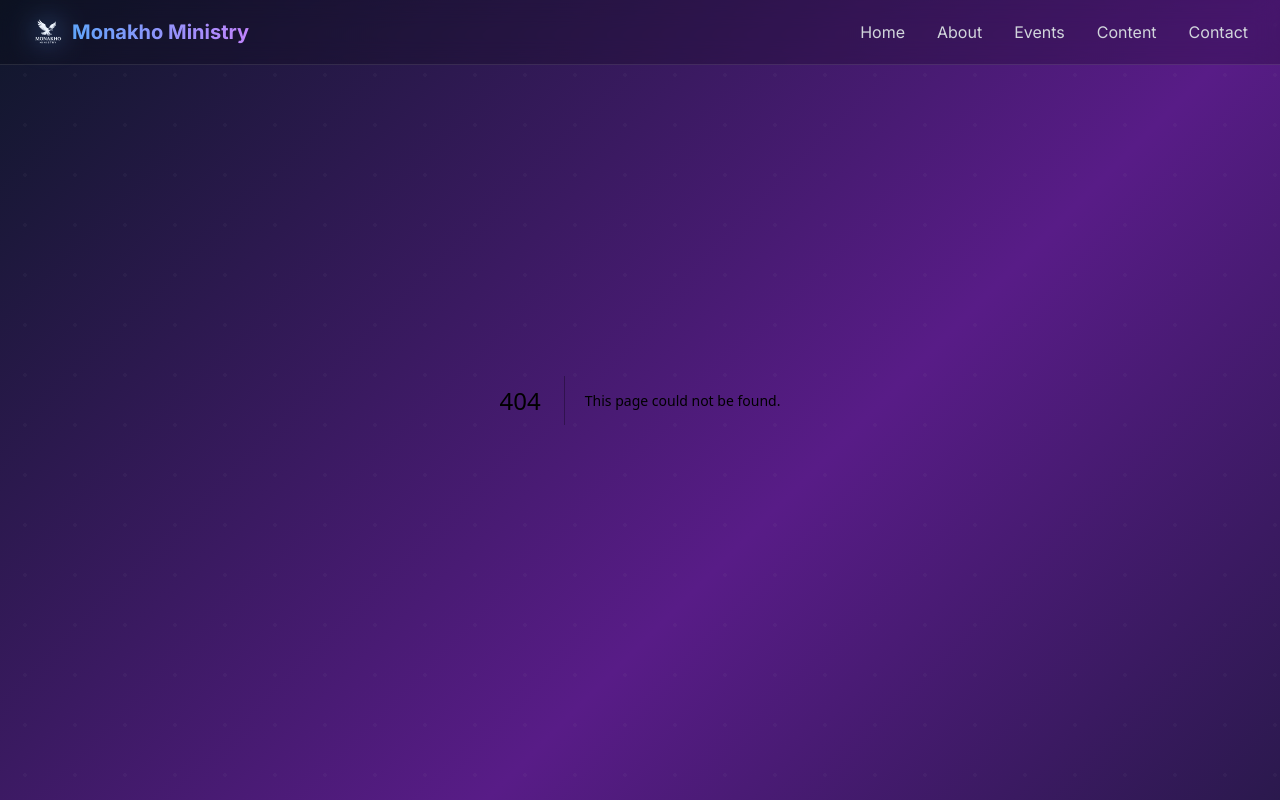
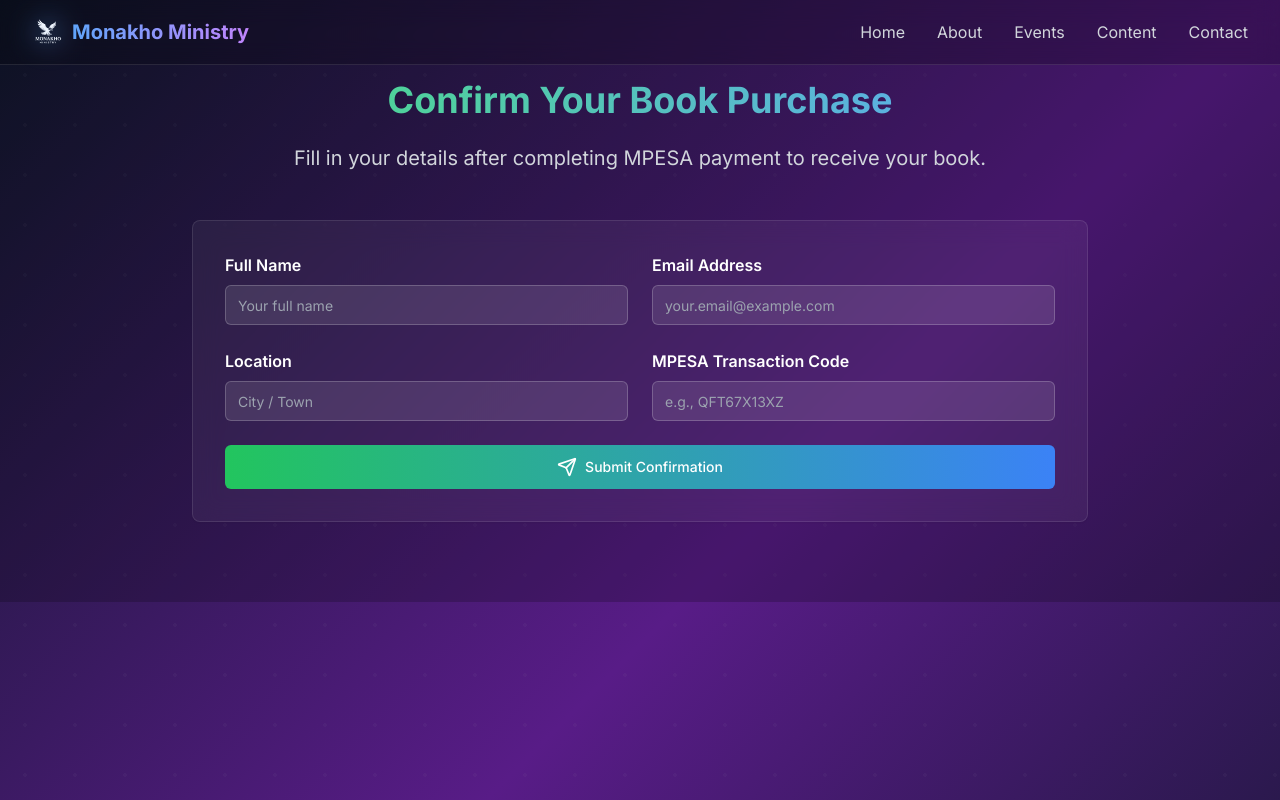
Before and after one commit to AstraExpo/monakho-site, a Next.js app: page /purchase in a window 1280 px wide. Before the commit this address had no page. Shown: the top 800 px of the page. Built offline with nearby package versions, Linux system fonts and the light colour scheme.

Commit message:
Shorter method of book purchase via MPESA

```diff
--- /dev/null
+++ b/app/api/purchase/route.ts
@@ -0,0 +1,27 @@
+import { NextResponse } from 'next/server';
+import { Resend } from 'resend';
+
+const resend = new Resend(process.env.RESEND_API_KEY);
+
+export async function POST(req: Request) {
+  const body = await req.json();
+
+  try {
+    await resend.emails.send({
+      from: "onboarding@resend.dev",
+      to: 'monakhoministry@gmail.com',
+      subject: 'Book Purchase Confirmation',
+      html: `
+        <p><strong>Name:</strong> ${body.name}</p>
+        <p><strong>Email:</strong> ${body.email}</p>
+        <p><strong>Location:</strong> ${body.location}</p>
+        <p><strong>Transaction Code:</strong> ${body.code}</p>
+      `,
+    });
+
+    return NextResponse.json({ status: 'ok' });
+  } catch (err) {
+    console.error(err);
+    return NextResponse.json({ error: 'Failed to send email' }, { status: 500 });
+  }
+}
--- /dev/null
+++ b/app/book/page.tsx
@@ -0,0 +1,10 @@
+import { MpesaPaymentDialog } from "@/components/BuyBook";
+import React from "react";
+
+export default function Book() {
+  return (
+    <div className="items-center justify-center my-10 mx-10">
+      <MpesaPaymentDialog />
+    </div>
+  );
+}
--- /dev/null
+++ b/app/purchase/page.tsx
@@ -0,0 +1,162 @@
+"use client";
+
+import { Button } from "@/components/ui/button";
+import { Card, CardContent } from "@/components/ui/card";
+import { Input } from "@/components/ui/input";
+import { Send } from "lucide-react";
+import { useState } from "react";
+
+export default function BookPurchaseForm() {
+  const [formData, setFormData] = useState({
+    name: "",
+    email: "",
+    location: "",
+    code: "",
+  });
+
+  const [status, setStatus] = useState<"idle" | "sending" | "sent">("idle");
+
+  const handleChange = (e: React.ChangeEvent<HTMLInputElement>) => {
+    setFormData({ ...formData, [e.target.name]: e.target.value });
+  };
+
+  const handleSubmit = async (e: React.FormEvent) => {
+    e.preventDefault();
+    setStatus("sending");
+
+    const res = await fetch("/api/purchase", {
+      method: "POST",
+      body: JSON.stringify(formData),
+    });
+
+    if (res.ok) {
+      setStatus("sent");
+      setFormData({ name: "", email: "", location: "", code: "" });
+    } else {
+      alert("Something went wrong. Try again.");
+      setStatus("idle");
+    }
+  };
+
+  if (status === "sent") {
+    return (
+      <div className="p-6 max-w-2xl mx-auto text-center text-white">
+        <h2 className="text-2xl font-bold mb-2">Order Received!</h2>
+        <p className="text-lg">
+          Your book will be delivered to your email shortly.
+        </p>
+      </div>
+    );
+  }
+
+  return (
+    <section className="py-20 px-4 bg-black/20" id="BookPurchaseForm">
+      <div className="max-w-4xl mx-auto">
+        <div className="text-center mb-12">
+          <h2 className="text-4xl font-bold mb-6 bg-gradient-to-r from-green-400 to-blue-400 bg-clip-text text-transparent">
+            Confirm Your Book Purchase
+          </h2>
+          <p className="text-xl text-gray-300">
+            Fill in your details after completing MPESA payment to receive your
+            book.
+          </p>
+        </div>
+
+        <Card className="bg-white/5 backdrop-blur-md border-white/10">
+          <CardContent className="p-8">
+            <form onSubmit={handleSubmit} className="space-y-6">
+              <div className="grid grid-cols-1 md:grid-cols-2 gap-6">
+                <div>
+                  <label
+                    htmlFor="name"
+                    className="block text-white font-semibold mb-2"
+                  >
+                    Full Name
+                  </label>
+                  <Input
+                    id="name"
+                    name="name"
+                    type="text"
+                    required
+                    value={formData.name}
+                    onChange={handleChange}
+                    placeholder="Your full name"
+                    className="bg-white/10 border-white/20 text-white placeholder:text-gray-400"
+                  />
+                </div>
+                <div>
+                  <label
+                    htmlFor="email"
+                    className="block text-white font-semibold mb-2"
+                  >
+                    Email Address
+                  </label>
+                  <Input
+                    id="email"
+                    name="email"
+                    type="email"
+                    required
+                    value={formData.email}
+                    onChange={handleChange}
+                    placeholder="your.email@example.com"
+                    className="bg-white/10 border-white/20 text-white placeholder:text-gray-400"
+                  />
+                </div>
+              </div>
+
+              <div className="grid grid-cols-1 md:grid-cols-2 gap-6">
+                <div>
+                  <label
+                    htmlFor="location"
+                    className="block text-white font-semibold mb-2"
+                  >
+                    Location
+                  </label>
+                  <Input
+                    id="location"
+                    name="location"
+                    type="text"
+                    required
+                    value={formData.location}
+                    onChange={handleChange}
+                    placeholder="City / Town"
+                    className="bg-white/10 border-white/20 text-white placeholder:text-gray-400"
+                  />
+                </div>
+
+                <div>
+                  <label
+                    htmlFor="code"
+                    className="block text-white font-semibold mb-2"
+                  >
+                    MPESA Transaction Code
+                  </label>
+                  <Input
+                    id="code"
+                    name="code"
+                    type="text"
+                    required
+                    value={formData.code}
+                    onChange={handleChange}
+                    placeholder="e.g., QFT67X13XZ"
+                    className="bg-white/10 border-white/20 text-white placeholder:text-gray-400"
+                  />
+                </div>
+              </div>
+
+              <Button
+                type="submit"
+                size="lg"
+                disabled={status === "sending"}
+                className="w-full bg-gradient-to-r from-green-500 to-blue-500 hover:from-green-600 hover:to-blue-600 text-white"
+              >
+                <Send className="mr-2 h-5 w-5" />
+                {status === "sending" ? "Submitting..." : "Submit Confirmation"}
+              </Button>
+            </form>
+          </CardContent>
+        </Card>
+      </div>
+    </section>
+  );
+}
--- /dev/null
+++ b/components/BuyBook.tsx
@@ -0,0 +1,63 @@
+"use client";
+
+import { useRouter } from "next/navigation";
+import { useState } from "react";
+import { Card, CardContent } from "./ui/card";
+import { Button } from "./ui/button";
+
+export function MpesaPaymentDialog() {
+  const [open, setOpen] = useState(false);
+  const router = useRouter();
+
+  return (
+    <>
+      <Button onClick={() => setOpen(true)} className="bg-gradient-to-r from-green-500 to-blue-500 text-white">
+        Buy Book
+      </Button>
+
+      {open && (
+        <div className="fixed inset-0 bg-black/60 backdrop-blur-sm flex items-center justify-center z-50 p-4">
+          <Card className="bg-white/5 backdrop-blur-md border-white/10 w-full max-w-lg">
+            <CardContent className="p-6 space-y-6 text-white">
+              <div>
+                <h2 className="text-2xl font-bold bg-gradient-to-r from-green-400 to-blue-400 text-transparent bg-clip-text mb-2">
+                  MPESA Payment Instructions
+                </h2>
+                <p className="text-sm text-gray-300">
+                  Follow the steps below to complete your book purchase:
+                </p>
+              </div>
+
+              <ul className="space-y-2 text-sm list-decimal list-inside text-gray-100">
+                <li>Open MPESA on your phone</li>
+                <li>Choose <strong>Send Money</strong></li>
+                <li>Enter Phone Number: <strong className="text-green-300">0711547617</strong></li>
+                <li>Amount: <strong className="text-green-300">KES 1000</strong></li>
+                <li><strong>"Enter Your MPESA Pin and Click Send"</strong></li>
+              </ul>
+
+              <div className="flex flex-col gap-3">
+                <Button
+                  onClick={() => {
+                    setOpen(false);
+                    router.push("/purchase");
+                  }}
+                  className="bg-gradient-to-r from-green-500 to-blue-500 text-white hover:from-green-600 hover:to-blue-600"
+                >
+                  I Have Paid
+                </Button>
+                <Button
+                  variant="outline"
+                  onClick={() => setOpen(false)}
+                  className="border-white/20 text-white hover:bg-white/10"
+                >
+                  Cancel
+                </Button>
+              </div>
+            </CardContent>
+          </Card>
+        </div>
+      )}
+    </>
+  );
+}
```
